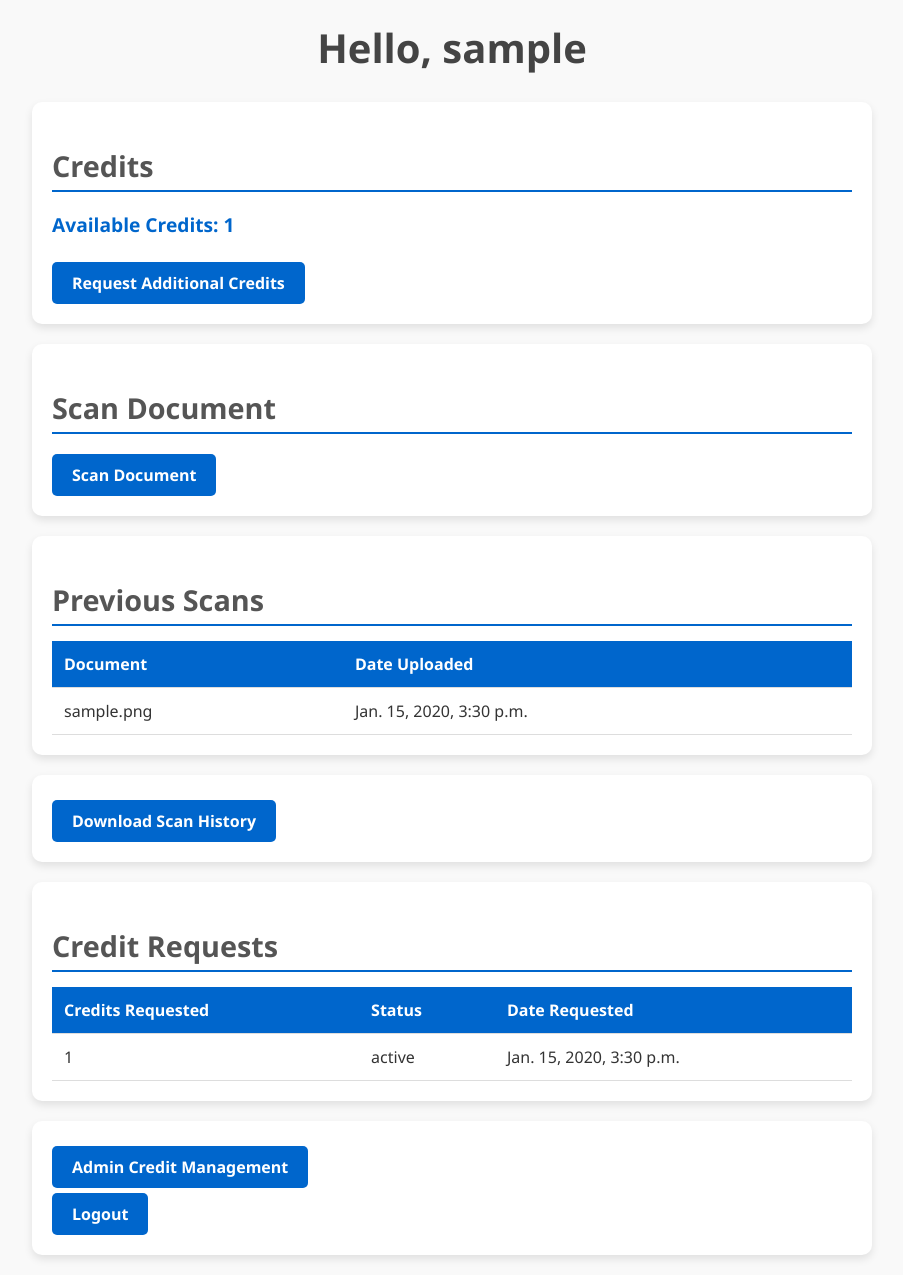
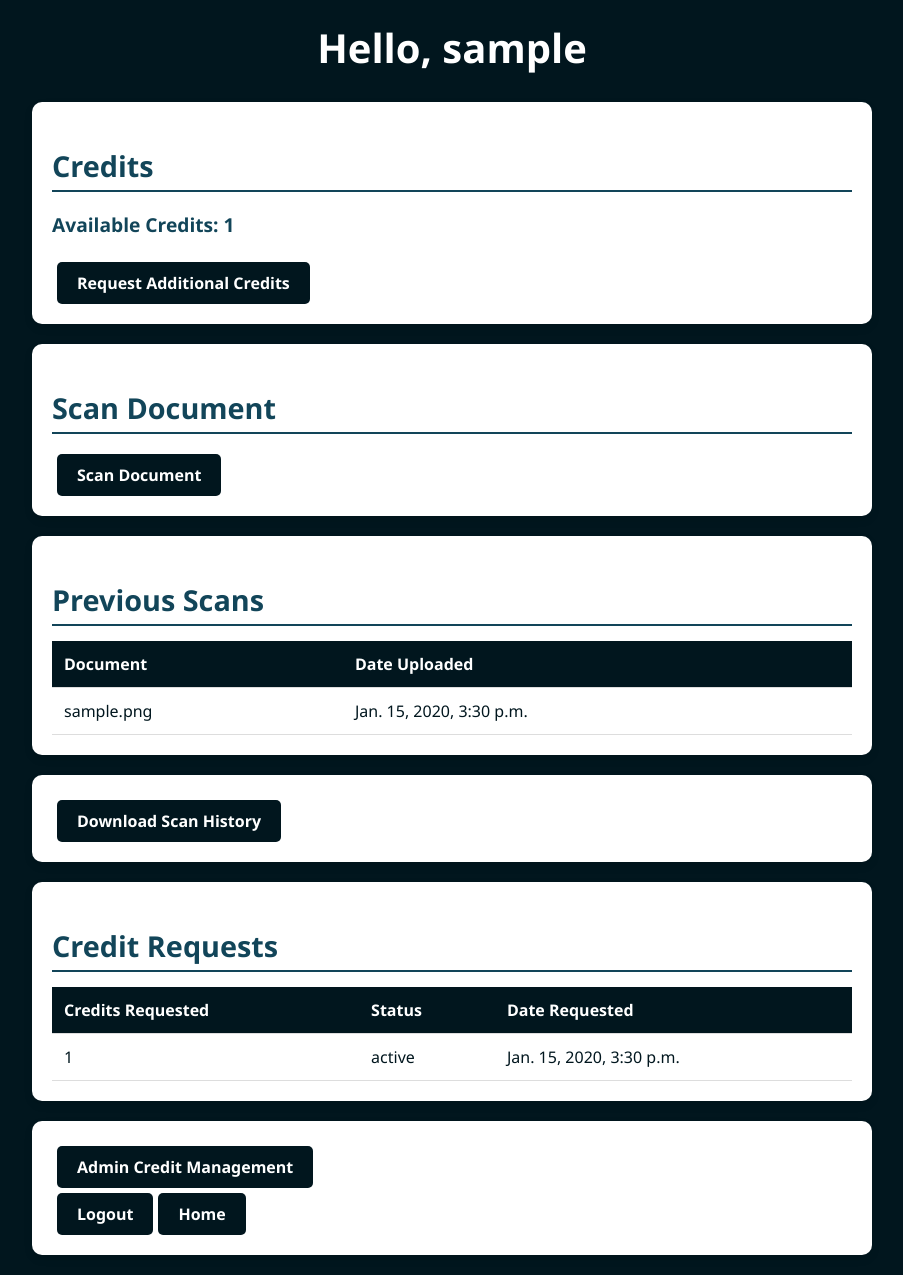
Before and after one commit to skp3214/Doc-Scanner-And-Matching-System, a Django app: page /user/profile/ in a window 1280 px wide. Shown: the whole page, without its empty margins (188-1091 px from the left). Run offline with Django 5.2, Linux system fonts and the light colour scheme; a user stored in the database is signed in; tables that the repository leaves empty hold one stand-in row (values such as "Sample post").

Commit message:
Update login/logout redirects, and enhance UI styling across multiple templates

```diff
--- a/Doc_Scanner_Matcher/Doc_Scanner_Matcher/settings.py
+++ b/Doc_Scanner_Matcher/Doc_Scanner_Matcher/settings.py
@@ -122,6 +122,8 @@ STATIC_URL = '/static/'
 MEDIA_URL = '/media/'
 MEDIA_ROOT = BASE_DIR / 'media'
 
+LOGIN_URL = '/auth/login/'
+
 # Default primary key field type
 # https://docs.djangoproject.com/en/5.1/ref/settings/#default-auto-field
 
--- a/Doc_Scanner_Matcher/myapp/static/CSS/profile.css
+++ b/Doc_Scanner_Matcher/myapp/static/CSS/profile.css
@@ -2,22 +2,22 @@ body {
     font-family: 'Segoe UI', Tahoma, Geneva, Verdana, sans-serif;
     margin: 0;
     padding: 0;
-    background-color: #f9f9f9;
-    color: #333;
+    background-color: #01161E;
+    color: #ffffff;
 }
 
 h1 {
-    color: #444;
+    color: #ffffff;
     text-align: center;
     margin-top: 20px;
     font-size: 2.5em;
 }
 
 h2 {
-    color: #555;
+    color: #124559;
     font-size: 1.8em;
     margin-bottom: 15px;
-    border-bottom: 2px solid #0066cc;
+    border-bottom: 2px solid #124559;
     padding-bottom: 5px;
 }
 
@@ -46,10 +46,11 @@ th, td {
     padding: 12px;
     text-align: left;
     border-bottom: 1px solid #ddd;
+    color: #01161E;
 }
 
 th {
-    background-color: #0066cc;
+    background-color: #01161E;
     color: white;
     font-weight: bold;
 }
@@ -59,39 +60,44 @@ tr:hover {
 }
 
 a {
-    color: #0066cc;
     text-decoration: none;
     font-weight: bold;
     transition: color 0.3s ease;
 }
 
 a:hover {
-    color: #ffffff;
     text-decoration: underline;
 }
 
 .button {
     display: inline-block;
     padding: 10px 20px;
-    background-color: #0066cc;
+    background-color: #01161E;
     color: white;
     margin-top: 5px;
+    margin-left: 5px;
     border-radius: 5px;
     text-align: center;
     transition: background-color 0.3s ease;
 }
 
 .button:hover {
-    background-color: #004499;
+    background-color: #124559;
 }
 
 .credits {
     font-size: 1.2em;
-    color: #0066cc;
+    color: #124559;
     font-weight: bold;
 }
 
 .no-data {
-    color: #888;
+    color: #124559;
     font-style: italic;
 }
+
+.display-flex{
+    display: flex;
+    justify-content:flex-start;
+    align-items: center;
+}
--- a/Doc_Scanner_Matcher/myapp/templates/no_credits.html
+++ b/Doc_Scanner_Matcher/myapp/templates/no_credits.html
@@ -10,12 +10,12 @@
             margin: 20px;
         }
         h1 {
-            color: #333;
+            color: #01161E;
         }
         .back-link {
             display: block;
             margin-top: 20px;
-            color: #0066cc;
+            color: #01161E;
             text-decoration: none;
         }
         .back-link:hover {
--- a/Doc_Scanner_Matcher/myapp/templates/profile.html
+++ b/Doc_Scanner_Matcher/myapp/templates/profile.html
@@ -78,7 +78,10 @@
         {% if request.user.is_staff %}
             <a href="{% url 'admin_credits' %}" class="button">Admin Credit Management</a><br>
         {% endif %}
-        <a href="{% url 'logout' %}" class="button">Logout</a>
+        <div class="display-flex">
+            <a href="{% url 'logout' %}" class="button">Logout</a>
+            <a href="{% url 'home' %}" class="button">Home</a>
+        </div>
     </div>
 </body>
 </html>
--- a/Doc_Scanner_Matcher/myapp/views.py
+++ b/Doc_Scanner_Matcher/myapp/views.py
@@ -28,12 +28,13 @@ def user_login(request):
         user = authenticate(username=username,password=password)
         if user is not None:
             login(request,user)
-            return redirect('home')
+            next_url = request.GET.get('next', 'home')
+            return redirect(next_url)
     return render(request,'login.html')
 
 def user_logout(request):
     logout(request)
-    return redirect('login')
+    return redirect('home')
 
 def home(request):
     context = {
```
Also changed, not shown: Doc_Scanner_Matcher/media/documents/Capstone.txt (added, +7 -0 lines), Doc_Scanner_Matcher/myapp/static/CSS/admincredits.css (+6 -5 lines), Doc_Scanner_Matcher/myapp/static/CSS/creditsrequest.css (+8 -8 lines), Doc_Scanner_Matcher/myapp/static/CSS/home.css (+9 -9 lines), Doc_Scanner_Matcher/myapp/static/CSS/login.css (+9 -5 lines), Doc_Scanner_Matcher/myapp/static/CSS/register.css (+7 -3 lines), Doc_Scanner_Matcher/myapp/templates/analytics.html (+7 -6 lines), Doc_Scanner_Matcher/myapp/templates/document_detail.html (+6 -2 lines), Doc_Scanner_Matcher/myapp/templates/matches.html (+10 -3 lines), Doc_Scanner_Matcher/myapp/templates/scan.html (+4 -4 lines).
